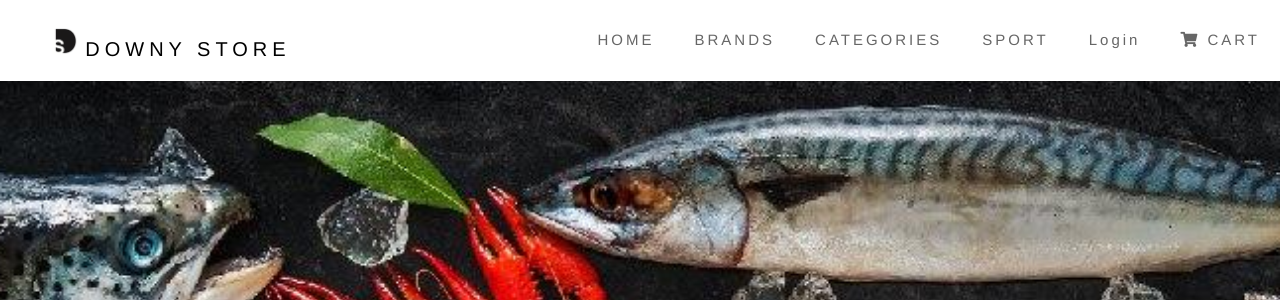
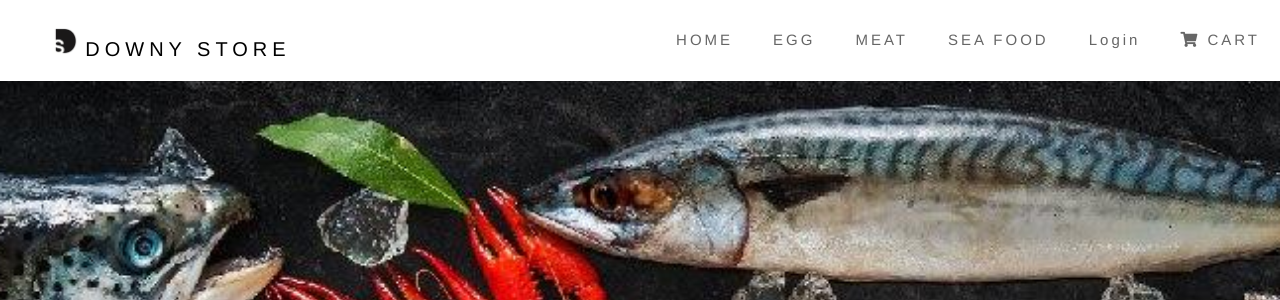
Before and after one commit to sharathkrml/downystore, a Django app: page / in a window 1280 px wide. Shown: the top 300 px of the page. Run offline with Django 3.2, Linux system fonts and the light colour scheme; some libraries are stand-ins or nearby versions.

Commit message:
added dummy navbar

```diff
--- a/Products/templates/Products/home.html
+++ b/Products/templates/Products/home.html
@@ -62,23 +62,20 @@
           {% endif %}
           </li>
           <li class="secondary-nav" >
-              <a href="#">SPORT</a>
+              <a href="#">SEA FOOD</a>
             <div class="megamenu" style="height: 140px; width: 180px;">
-              <span id='navbar-sport'>
+              <span id='navbar-seafood'>
               </span>
             </div>
           </li>
-          <li class="secondary-nav" ><a href="#">CATEGORIES</a>
+          <li class="secondary-nav" ><a href="#">MEAT</a>
             <div class="megamenu" style="height: 100px; width: 180px;">
-              <span id='navbar-category'>
+              <span id='navbar-meat'>
               </span>
             </div>
           </li>
-          <li class="secondary-nav" ><a href="#">BRANDS</a>
-            <div class="megamenu" style="height: 200px; width: 180px;">
-              <span id='navbar-brand'>
-                </span>
-            </div>
+          <li class="secondary-nav" ><a href="#">EGG</a>
+
           </li>
 
           <li class="secondary-nav">
```
